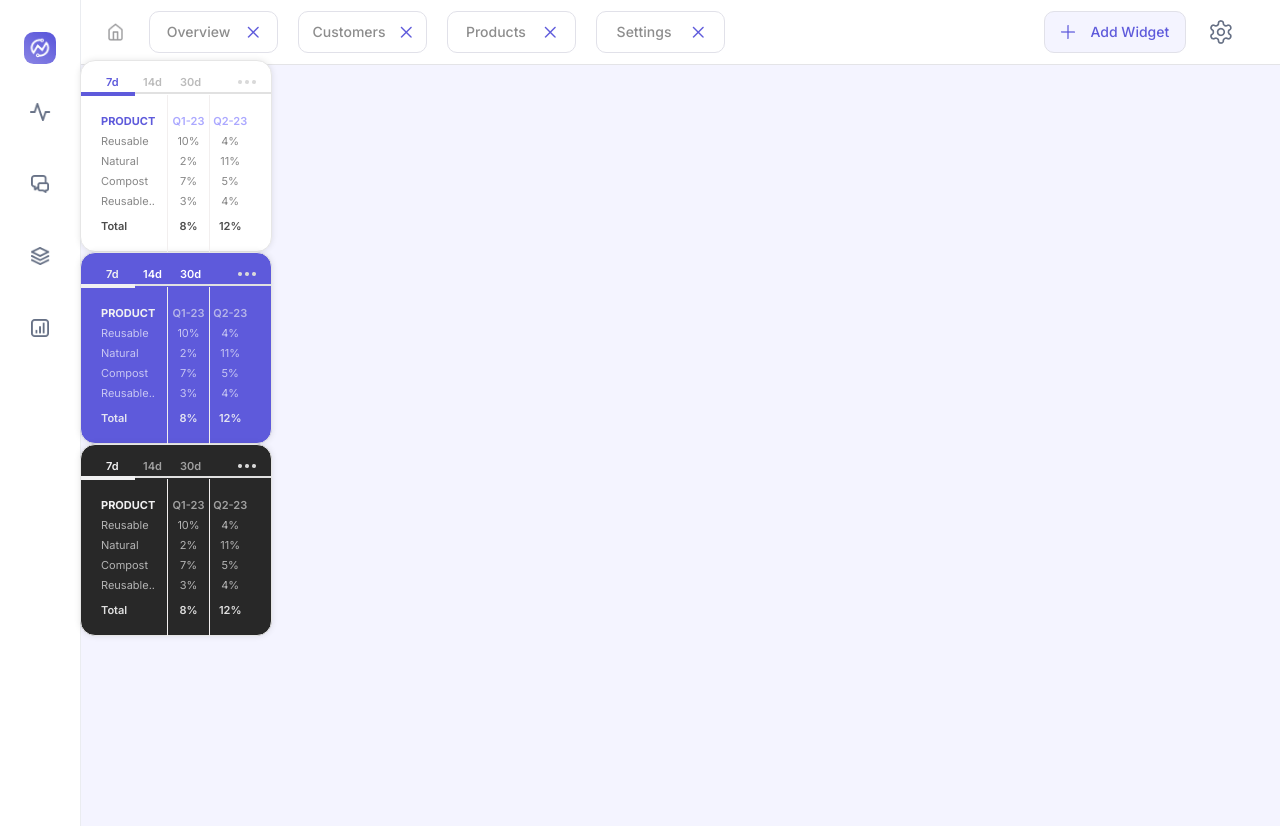
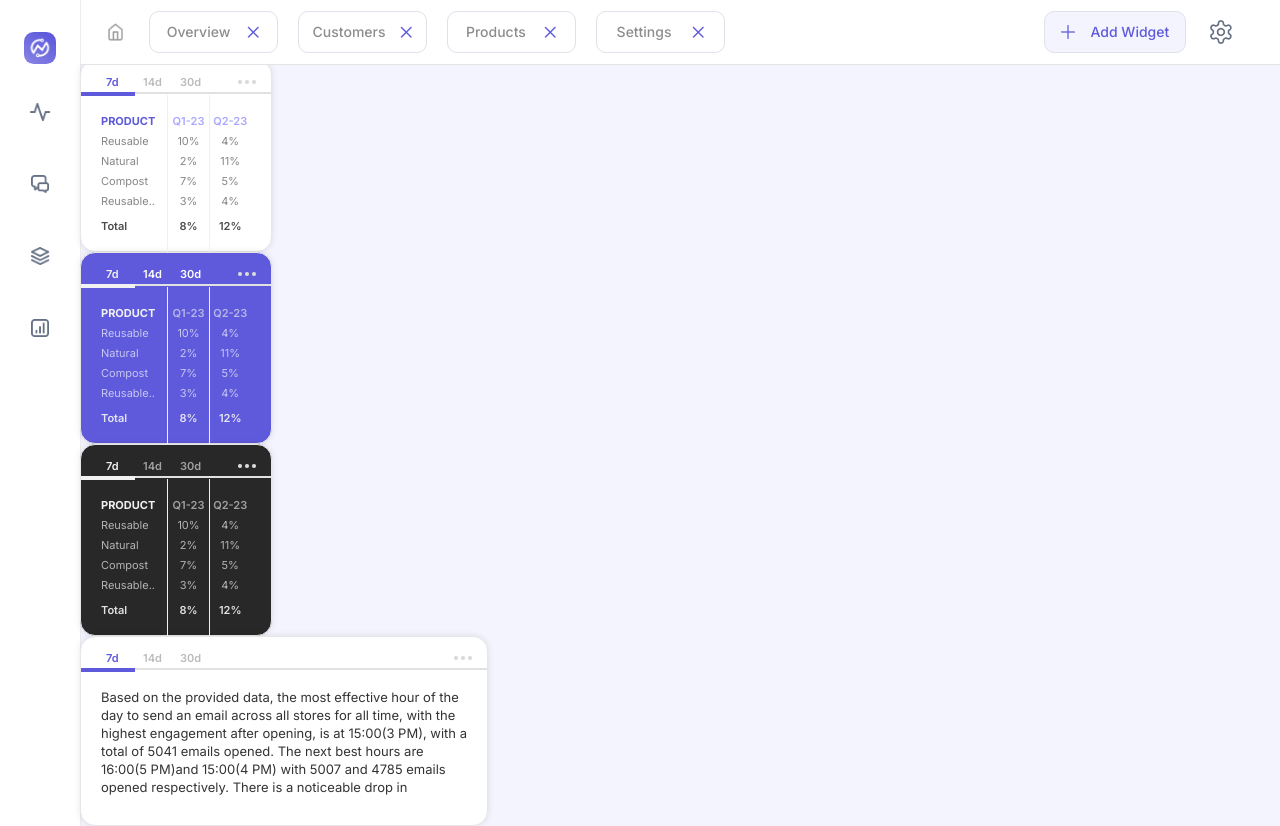
Before and after one commit to TheMastermind2001/Widgets-Dashboard---Frontend-Assignment, a React (Create React App) app: page / in a window 1280 px wide. Shown: the top 826 px of the page. Before the commit the page ends 800 px from the top, so only its background shows below. Built offline with nearby package versions, Linux system fonts and the light colour scheme; a web font is replaced by a local one.

Commit message:
Summary added

```diff
--- a/src/components/Dashboard/Dashboard.tsx
+++ b/src/components/Dashboard/Dashboard.tsx
@@ -2,6 +2,7 @@ import React, { useEffect, useState } from "react";
 import "../../css/Dashboard/Dashboard.css";
 import Table1 from "./Widgets/Table1";
 import { DashboardData } from "../../types";
+import Summary from "./Widgets/Summary";
 
 const Dashboard: React.FC = () => {
   const [dashboardData, setDashboardData] = useState<DashboardData | null>(
@@ -37,6 +38,12 @@ const Dashboard: React.FC = () => {
           today={true}
           bgcolor="#282828"
         ></Table1>
+
+        <Summary
+          data={dashboardData?.widgets[1]}
+          bgcolor={"white"}
+          txtcolor="rgba(0,0,0,0.8)"
+        ></Summary>
       </div>
     </div>
   );
--- /dev/null
+++ b/src/components/Dashboard/Widgets/Summary.tsx
@@ -0,0 +1,43 @@
+import React, { useEffect, useState } from "react";
+import "../../../css/Dashboard/Widgets/Summary.css";
+import Days from "../SubComponents/Days";
+import { Widget } from "../../../types";
+import { convertTo12Hour } from "../../../utils/timeUtils";
+type Props = {
+  data?: Widget;
+  bgcolor?: string;
+  txtcolor?: string;
+};
+
+export default function Summary({ data, bgcolor, txtcolor }: Props) {
+  const [array, setArray] = useState<{ time: string; opened: number }[]>([]);
+  let arr: {
+    time: string;
+    opened: number;
+  }[] = [];
+  useEffect(() => {
+    if (!data) return;
+    arr = data?.data.openRates;
+    arr.sort((a, b) => b.opened - a.opened);
+    console.log("Hi", arr);
+    setArray(arr);
+  }, [data, arr]);
+  return (
+    <div className="Summary" style={{ backgroundColor: bgcolor }}>
+      <Days color={bgcolor || "white"}></Days>
+      <div className="Summary-Contents">
+        <h1 style={{ color: txtcolor }}>
+          Based on the provided data, the most effective hour of the day to send
+          an email across all stores for all time, with the highest engagement
+          after opening, is at {array[0]?.time}(
+          {convertTo12Hour(array[0]?.time)}), with a total of {array[0]?.opened}{" "}
+          emails opened. The next best hours are {array[1]?.time}(
+          {convertTo12Hour(array[2]?.time)})and {array[0]?.time}(
+          {convertTo12Hour(array[1]?.time)}) with {array[1]?.opened} and{" "}
+          {array[2]?.opened} emails opened respectively. There is a noticeable
+          drop in
+        </h1>
+      </div>
+    </div>
+  );
+}
--- /dev/null
+++ b/src/css/Dashboard/Widgets/Summary.css
@@ -0,0 +1,37 @@
+.Summary{
+    width: 406px;
+    height: 188px;
+    border-radius: 15px;
+    border: 1px;
+    /* background-color: ; */
+
+    border: 1px solid #E6E6E6;
+    box-shadow: 0px 0px 6px 0px #0000001A;
+}
+
+.Summary-Contents{
+    position: relative;
+    padding-left: 20px;
+    padding-right: 20px;
+    padding-top: 15px;
+    /* padding-bottom: 15px; */
+}
+
+h1{
+    margin:0;
+    /* font-family: Inter;
+font-size: 12px;
+font-weight: 600;
+line-height: 18px;
+letter-spacing: 0em;
+text-align: left; */
+
+font-family: "Inter";
+font-size: 13px;
+font-weight: 400;
+line-height: 18px;
+letter-spacing: 0em;
+text-align: left;
+color: rgba(0, 0, 0, 0.6)
+
+}
--- a/src/css/Top-Navigation-Bar/TopNavBar.css
+++ b/src/css/Top-Navigation-Bar/TopNavBar.css
@@ -1,4 +1,5 @@
 .Top-Navigation-Bar{
+    z-index: 2;
     position: fixed;
     width: 1360px;
     width: 100%;
--- a/src/data/dashboardDataDefault.ts
+++ b/src/data/dashboardDataDefault.ts
@@ -33,11 +33,11 @@ const dashboardDataDefault = {
         description:
           "Analysis of email campaign performance, highlighting optimal send times.",
         data: {
-          bestTimeToSend: "15:03 PM",
+          bestTimeToSend: "15:00",
           openRates: [
-            { time: "15:03 PM", opened: 5041 },
-            { time: "16:00 PM", opened: 5007 },
-            { time: "17:00 PM", opened: 4785 },
+            { time: "15:00", opened: 5041 },
+            { time: "16:00", opened: 5007 },
+            { time: "17:00", opened: 4785 },
             // Add more time slots as needed
           ],
         },
--- /dev/null
+++ b/src/utils/timeUtils.ts
@@ -0,0 +1,20 @@
+export function convertTo12Hour(time: string): string {
+    if(!time){
+        return time;
+    }
+    // Split the time string into hours and minutes
+    const [hours, minutes] = time.split(':').map(Number); // Convert strings to numbers
+
+    // Format the hours in 12-hour time format
+    const twelveHour = hours % 12 || 12; // Convert 0 to 12 for 12 AM
+    const amOrPm = hours < 12 ? 'AM' : 'PM'; // Determine AM or PM
+
+    // Return the formatted time string
+    const str=(minutes!==0)?`${twelveHour}:${minutes} ${amOrPm}`:`${twelveHour} ${amOrPm}`
+    return str;
+}
+
+// // Usage
+// const time24 = "15:00"; // for example
+// const time12 = convertTo12Hour(time24);
+// console.log(time12); // Outputs: "3:0 PM"
```
